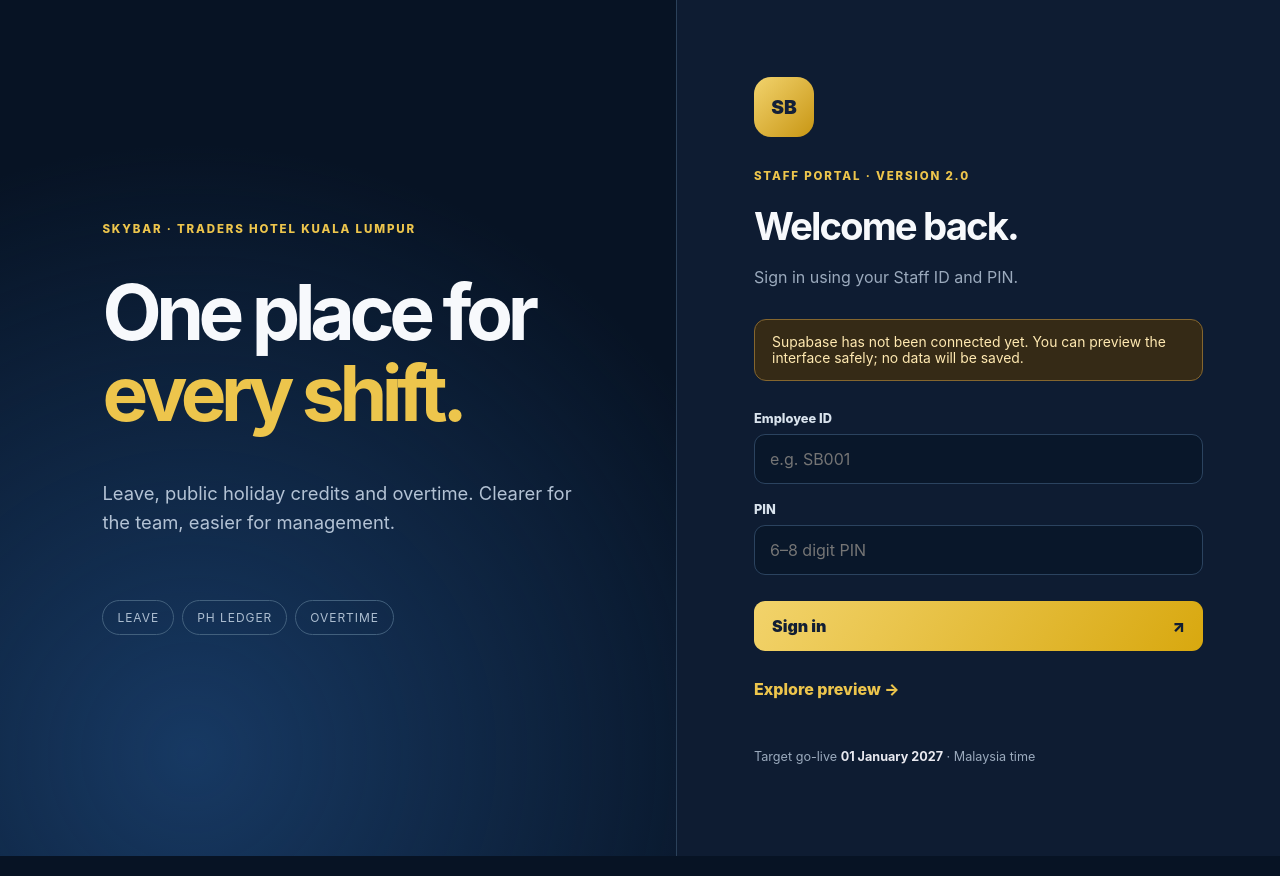
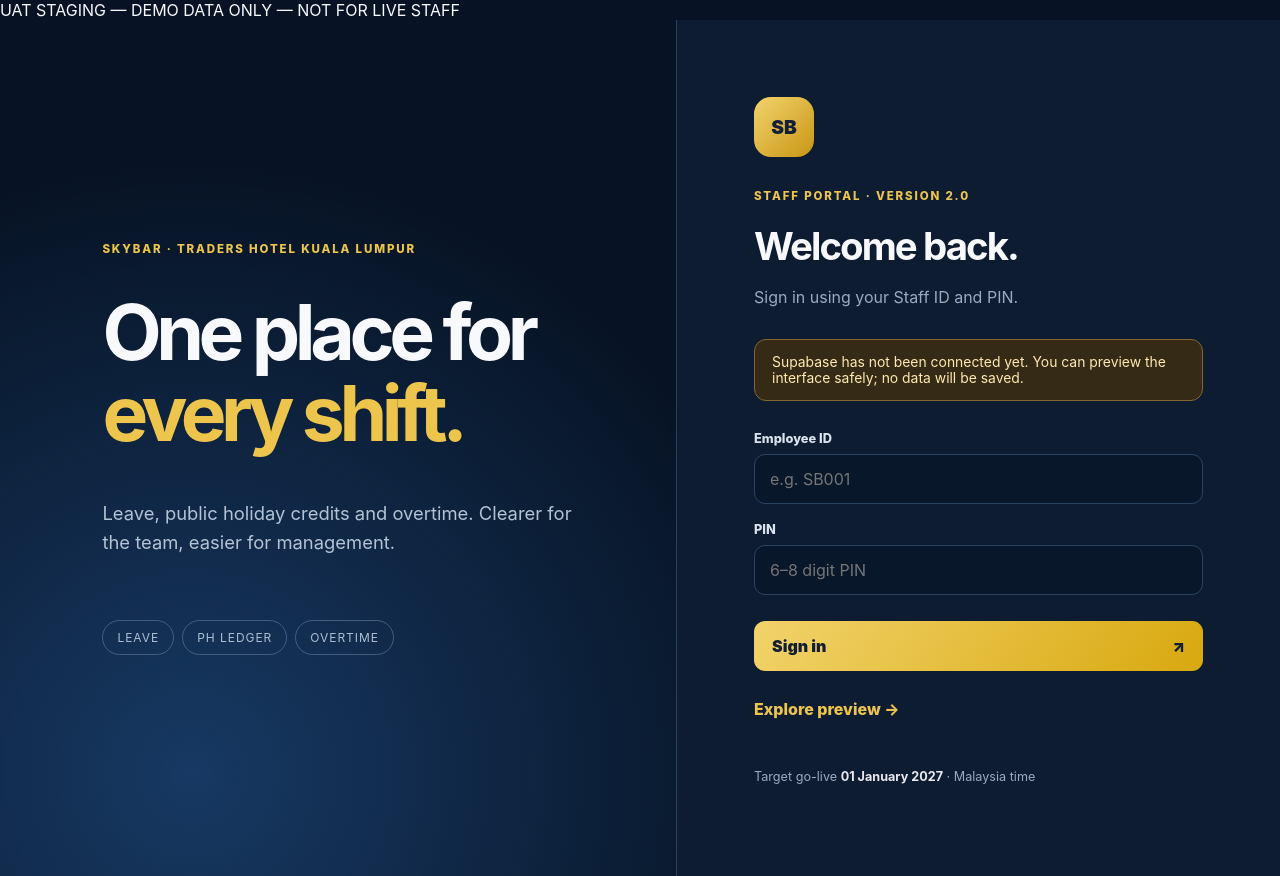
Before and after one commit to Kdems/skybar-staff-management-v2, a plain HTML site: page index.html in a window 1280 px wide. Drawn offline with Linux system fonts and the light colour scheme.

Commit message:
Label isolated UAT frontend explicitly

```diff
--- a/index.html
+++ b/index.html
@@ -5,12 +5,13 @@
   <meta name="viewport" content="width=device-width, initial-scale=1, viewport-fit=cover">
   <meta name="theme-color" content="#0b1528">
   <meta name="description" content="SkyBar Staff Management — leave, public holidays and overtime.">
-  <title>SkyBar Staff Management V2</title>
+  <title>SkyBar Staff Management V2 — UAT ONLY</title>
   <link rel="stylesheet" href="./assets/styles.css">
   <script defer src="./config.js"></script>
   <script defer src="./assets/app.js"></script>
 </head>
 <body>
+  <div class="uat-banner" role="status">UAT STAGING — DEMO DATA ONLY — NOT FOR LIVE STAFF</div>
   <div id="toast" class="toast" role="status" aria-live="polite"></div>
   <div id="overlay" class="overlay hidden" role="dialog" aria-modal="true" aria-labelledby="modalTitle"><div class="dialog">
     <div class="dialog-head"><h2 id="modalTitle">Confirmation</h2><button class="icon-button" id="modalClose" aria-label="Close">✕</button></div>
```
